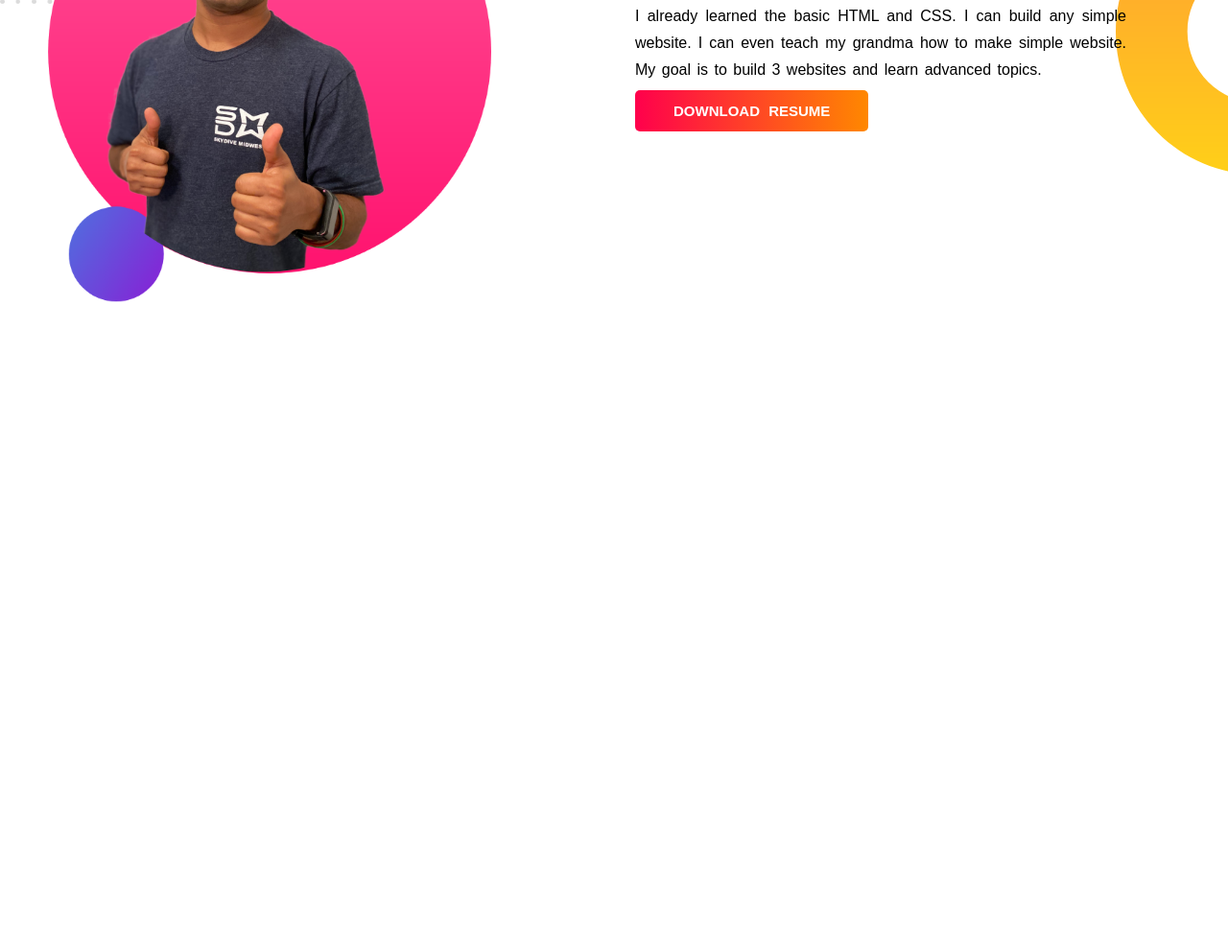
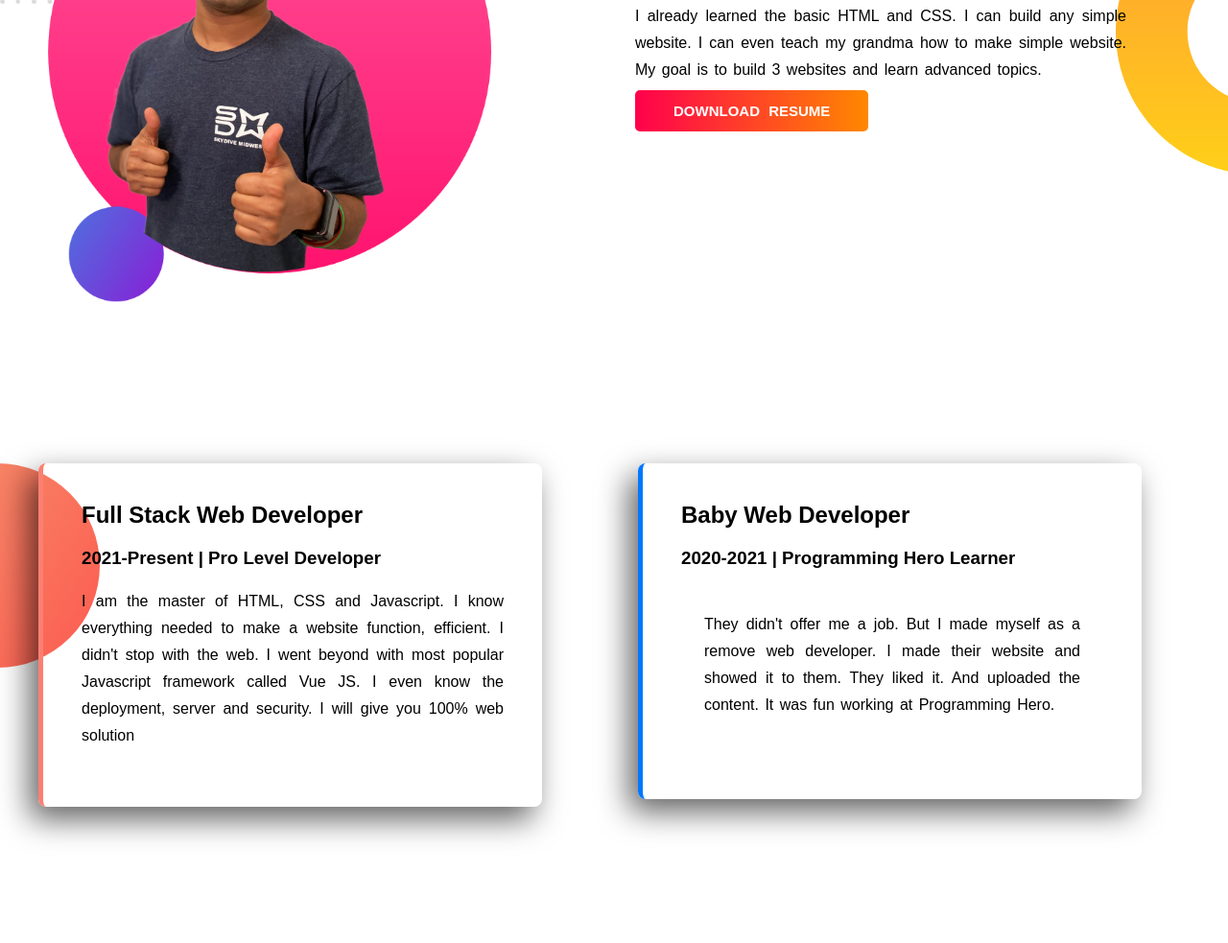
Before and after one commit to misbah41/Portfolio_App, a plain HTML site: page index.html in a window 1280 px wide. Shown: the part 717-1700 px from the top of the page at 96% size. Before the commit the page ends 1036 px from the top, so only its background shows below. Drawn offline with Linux system fonts and the light colour scheme.

Commit message:
the ende now

```diff
--- a/index.html
+++ b/index.html
@@ -45,6 +45,20 @@
         </div>
     </section>
 
+    <section class="expre-area" style="height: 500px;">
+      <div class="container-wrapper">
+        <div class=" Experience-box fast-box">
+          <h2>Full Stack Web Developer</h2>
+          <h3 style="margin-top: 20px;">2021-Present | Pro Level Developer </h3>
+            <p class="biodata">I am the master of HTML, CSS and Javascript. I know everything needed to make a website function, efficient. I didn't stop with the web. I went beyond with most popular Javascript framework called Vue JS. I even know the deployment, server and security. I will give you 100% web solution</p>
+        </div>
+        <div class=" Experience-box last-box">
+          <h2>Baby Web Developer </h2>
+          <h3 style="margin-top: 20px;">2020-2021 | Programming Hero Learner   </h3>
+            <p class="biodata" style="padding:24px">They didn't offer me a job. But I made myself as a remove web developer. I made their website and showed it to them. They liked it. And uploaded the content. It was fun working at Programming Hero.</p>
+        </div>
+      </div>
+    </section>
 
 
 </body>
--- a/style.css
+++ b/style.css
@@ -74,3 +74,28 @@ body{
 .top-title{
   margin-top: 70px;
 }
+.expre-area{
+  background: url(images/exp-bg.png);
+  background-repeat: no-repeat;
+  height: 500px;
+  margin-top: 200px;
+}
+.Experience-box{
+  width:40%;
+  float: left;
+  border-left: 5px solid rgb(0, 119, 255);
+  padding: 40px;
+  margin-left: 50px;
+  box-shadow: -9px 13px 32px 0px rgba(0, 0, 0, 0.616);
+  -webkit-box-shadow: -9px 13px 32px 0px rgba(0, 0, 0, 0.616);
+  -moz-box-shadow: -9px 13px 32px 0px rgba(0, 0, 0, 0.616);
+  border-radius: 8px;
+}
+.fast-box{
+  margin-left: -50px;
+  border-left: 5px solid salmon;
+
+}
+.last-box{
+  margin-left: 100px;
+}
```
